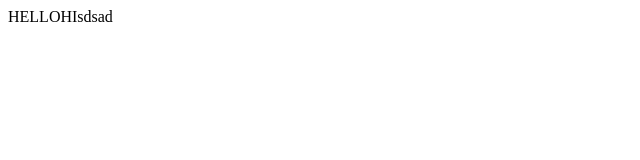
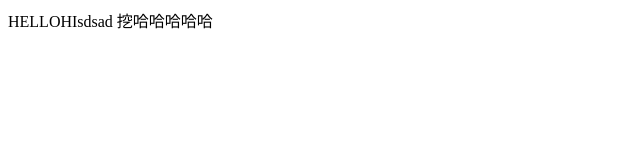
Before and after one commit to 2022bs4/2022bs4.github.io, a plain HTML site: page index.html in a window 1280 px wide. Shown: the whole page, without its empty margins (0-640 px from the left). Drawn offline with Linux system fonts and the light colour scheme.

Commit message:
212313132

```diff
--- a/index.html
+++ b/index.html
@@ -8,5 +8,6 @@
 </head>
 <body>
     HELLOHIsdsad
+    挖哈哈哈哈哈
 </body>
 </html>
```
